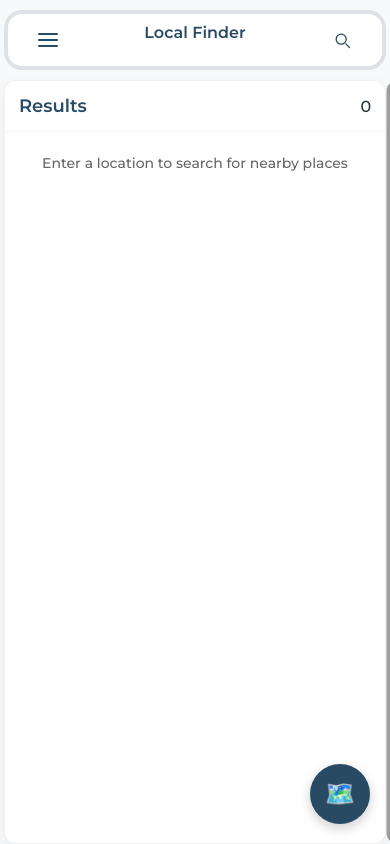
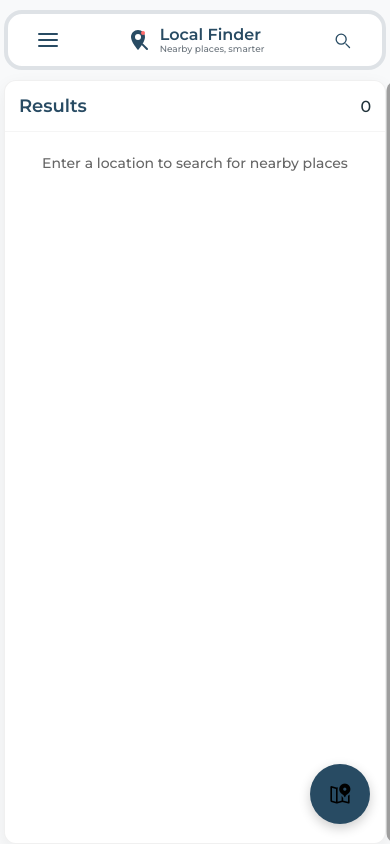
Before and after one commit to shifa62004/localfinder, a plain HTML site: page index.html in a window 390 px wide. Drawn offline with Linux system fonts and the light colour scheme; some packages are replaced by stand-ins of ours; grey boxes are pictures that could not be loaded.

Commit message:
index.html

```diff
--- a/index.html
+++ b/index.html
@@ -70,7 +70,35 @@
     .menu-icon::before, .menu-icon::after, .menu-icon span{ content:""; position:absolute; left:0; right:0; height:2px; background:var(--brand); border-radius:2px; }
     .menu-icon::before{ top:0 } .menu-icon span{ top:6px } .menu-icon::after{ bottom:0 }
 
-    .logo { height:34px; user-select:none; pointer-events:none; z-index:1200; font-weight:600; color:var(--brand); }
+    /* Updated logo styles */
+    .logo {
+      display: flex;
+      align-items: center;
+      gap: 10px;
+      user-select: none;
+      pointer-events: none;
+      z-index: 1200;
+    }
+    .logo-icon {
+      width: 28px;
+      height: 28px;
+      flex-shrink: 0;
+    }
+    .logo-text {
+      display: flex;
+      flex-direction: column;
+      line-height: 1.1;
+    }
+    .logo-title {
+      font-weight: 700;
+      font-size: 18px;
+      color: var(--brand);
+    }
+    .logo-tagline {
+      font-size: 10px;
+      color: #6c757d;
+      font-weight: 500;
+    }
 
     .header-right { position:absolute; right:18px; top:50%; transform:translateY(-50%); display:flex; gap:8px; align-items:center; z-index:1300; }
     .search-btn{ width:44px; height:44px; border-radius:10px; display:grid; place-items:center; background: rgba(255,255,255,0.6); border:2px solid transparent; cursor:pointer; }
@@ -357,6 +385,18 @@
       .filter-bar { width: calc(98% - 20px); left:50%; transform:translateX(-50%); flex-wrap: wrap; justify-content: center; }
       .options { grid-template-columns: 1fr 1fr; }
       .loc-status { left: 12px; top: 62px; }
+
+      /* Responsive logo for mobile */
+      .logo-icon {
+        width: 24px;
+        height: 24px;
+      }
+      .logo-title {
+        font-size: 16px;
+      }
+      .logo-tagline {
+        font-size: 9px;
+      }
     }
 
     @media (max-width: 600px) {
@@ -411,7 +451,18 @@
       </nav>
     </div>
 
-    <div class="logo">Local Finder</div>
+    <div class="logo">
+      <svg class="logo-icon" viewBox="0 0 24 24" fill="none" xmlns="http://www.w3.org/2000/svg">
+        <path d="M12 2C8.13 2 5 5.13 5 9C5 14.25 12 22 12 22C12 22 19 14.25 19 9C19 5.13 15.87 2 12 2Z" fill="#284b63"/>
+        <circle cx="12" cy="9" r="3" fill="white"/>
+        <circle cx="17" cy="5" r="2" fill="#ff6b6b"/>
+        <path d="M21 21L16.65 16.65" stroke="#284b63" stroke-width="2" stroke-linecap="round"/>
+      </svg>
+      <div class="logo-text">
+        <div class="logo-title">Local Finder</div>
+        <div class="logo-tagline">Nearby places, smarter</div>
+      </div>
+    </div>
 
     <div class="header-right">
       <button class="search-btn" id="searchBtn" aria-expanded="false" title="Advanced Search">
@@ -440,6 +491,8 @@
           <label for="country">Country</label>
           <select id="country">
             <option value="">Any Country</option>
+            <option value="">India</option>
+            <option value="">Australia</option>
           </select>
         </div>
         <div class="field">
@@ -504,7 +557,7 @@
 
     <!-- View toggle button for mobile -->
     <button class="view-toggle" id="viewToggle" title="Switch View">
-      <span id="toggleIcon">🗺️</span>
+      <img id="toggleIcon" src="map.png" alt="Switch View" width="24" height="24">
     </button>
   </main>
 
@@ -644,7 +697,7 @@
         // Show map, hide list
         listPanel.classList.add('hidden');
         mapPanel.classList.add('active');
-        toggleIcon.textContent = '📋';
+        toggleIcon.src = 'list.png';
         viewToggle.setAttribute('title', 'Switch to List View');
 
         // Trigger map resize to ensure proper rendering
@@ -657,7 +710,7 @@
         // Show list, hide map
         listPanel.classList.remove('hidden');
         mapPanel.classList.remove('active');
-        toggleIcon.textContent = '🗺️';
+        toggleIcon.src = 'map.png';
         viewToggle.setAttribute('title', 'Switch to Map View');
       }
     }
@@ -1108,7 +1161,7 @@
             isMapView = true;
             listPanel.classList.add('hidden');
             mapPanel.classList.add('active');
-            toggleIcon.textContent = '📋';
+            toggleIcon.src = 'list.png';
             viewToggle.setAttribute('title', 'Switch to List View');
 
             // Trigger map resize to ensure proper rendering
@@ -1478,7 +1531,7 @@ async function performNearbyAt(center){
         listPanel.classList.remove('hidden');
         mapPanel.classList.remove('active');
         isMapView = false;
-        toggleIcon.textContent = '🗺️';
+        toggleIcon.src = 'map.png';
         viewToggle.setAttribute('title', 'Switch to Map View');
       }
     });
@@ -1545,7 +1598,7 @@ async function performNearbyAt(center){
             isMapView = true;
             listPanel.classList.add('hidden');
             mapPanel.classList.add('active');
-            toggleIcon.textContent = '📋';
+            toggleIcon.src = 'list.png';
             viewToggle.setAttribute('title', 'Switch to List View');
 
             // Trigger map resize to ensure proper rendering
```
